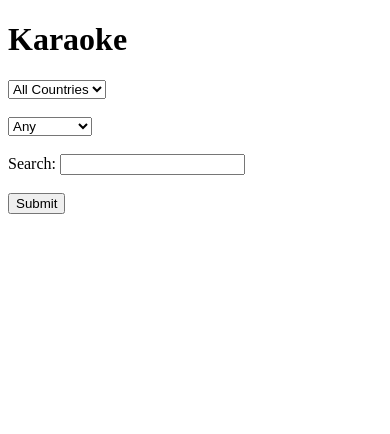
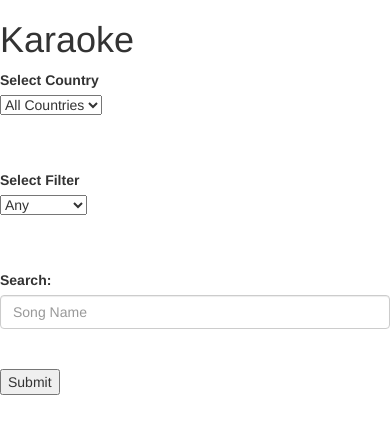
Before and after one commit to 0ffkilter/MattKaraokeWebsite, a Flask app: page / in a window 390 px wide. Shown: the top 434 px of the page. Run offline with Flask 3, Linux system fonts and the light colour scheme.

Commit message:
Add basic mobile CSS

```diff
--- a/templates/index.html
+++ b/templates/index.html
@@ -1,28 +1,41 @@
 <!doctype html>
+<link rel="stylesheet" href="https://cdn.jsdelivr.net/npm/bootstrap@3.4.1/dist/css/bootstrap.min.css" integrity="sha384-HSMxcRTRxnN+Bdg0JdbxYKrThecOKuH5zCYotlSAcp1+c8xmyTe9GYg1l9a69psu" crossorigin="anonymous">
+<meta name="viewport" content="width=device-width, initial-scale=1, maximum-scale=1, user-scalable=no">
+<!-- Latest compiled and minified CSS -->
 <html>
     <head>
         <title>Matt's Karaoke Page</title>
     </head>
     <body>
+        <div class="form-group">
             <h1>Karaoke</h1>
             <form action="/">
+                <label for="nat_select">Select Country</label>
+                <br>
+                <div class="form-group">
                     <select class="nat_select" name="country">
                         {% for option in country_options %}
                             <option value="{{option}}" {% if nat_select == option %} SELECTED {% endif%}>{{option}}</option>"
                         {% endfor %}
                     </select>
+                </div>
                 <br><br>
+                <label for="song_search">Select Filter</label>
+                <br>
+                <div class="form-group">
                     <select class="search_select" name="search">
                         {% for search in search_options %}
                             <option value="{{search}}" {% if search_select == search %} SELECTED {% endif%}>{{search}}</option>"
                         {% endfor %}
                     </select>
+                </div>
                 <br><br>
                 <label for="song_search">Search:</label>
-            <input type=text id="song_search" name="song_search">
+                <input type=text class="form-control" placeholder="Song Name" id="song_search" name="song_search">
                 <br><br>
                 <input type="submit" value="Submit">
             </form>
+        </div>
         {% for i in range(count) %}
             <p>{{songs[i]}}</p>
         {% endfor %}
```
Lines whose indentation alone changed are shown as unchanged.
